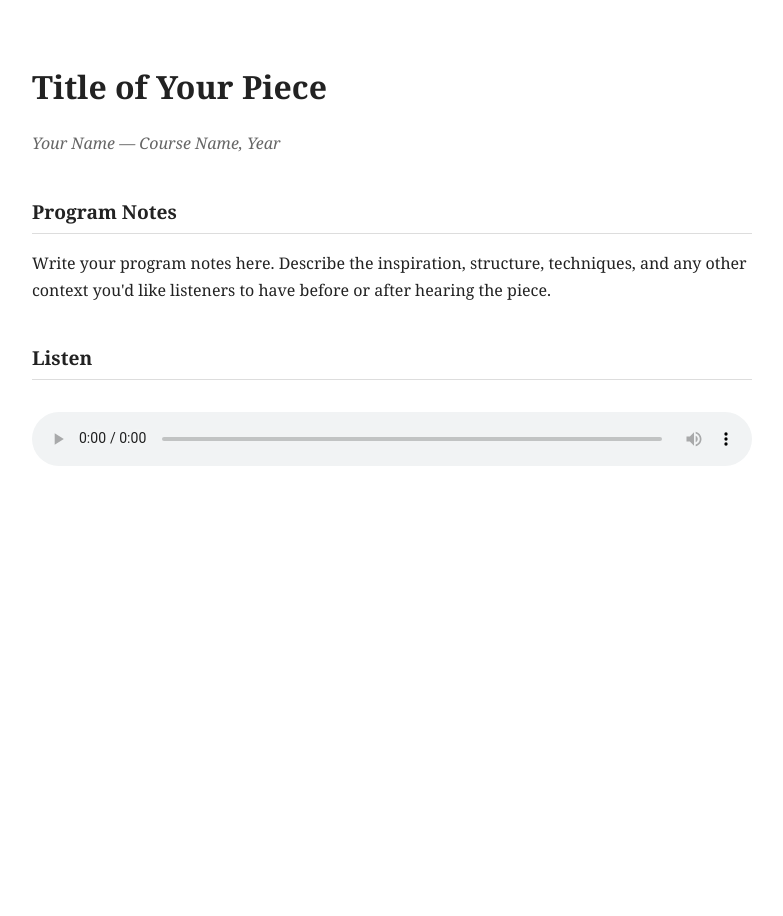
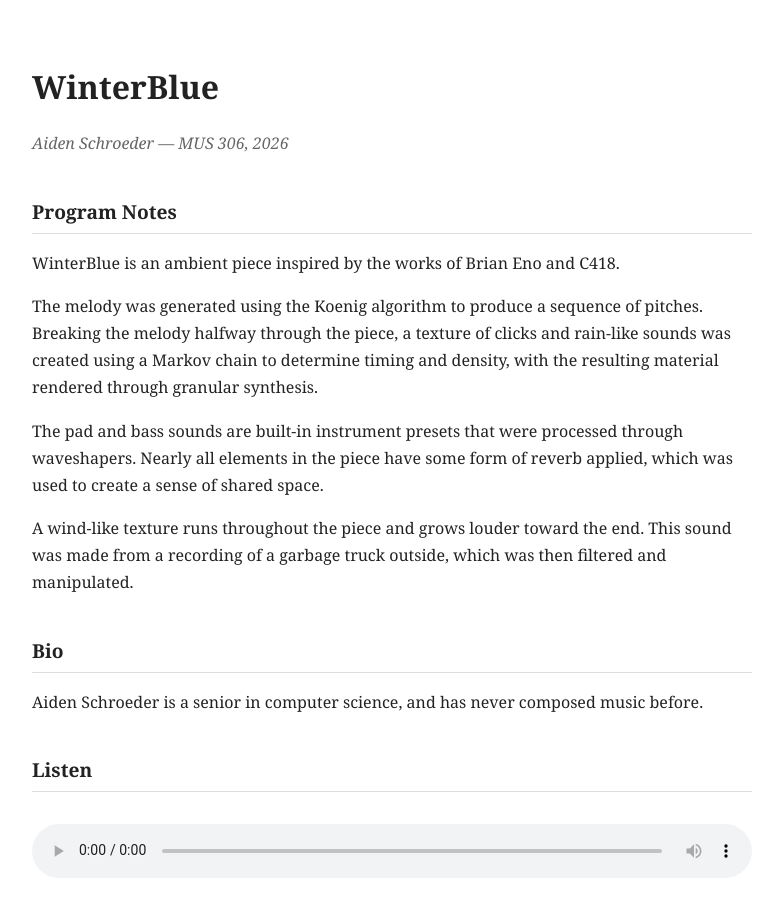
Before and after one commit to aidenx11/MUS306, a plain HTML site: page index.html in a window 1280 px wide. Shown: the whole page, without its empty margins (248-1031 px from the left). Before the commit the page ends 800 px from the top, so only its background shows below. Drawn offline with Linux system fonts and the light colour scheme.

Commit message:
Added notes and bio

```diff
--- a/index.html
+++ b/index.html
@@ -24,14 +24,33 @@
 </head>
 <body>
 
-  <h1>Title of Your Piece</h1>
-  <p class="subtitle">Your Name &mdash; Course Name, Year</p>
+  <h1>WinterBlue</h1>
+  <p class="subtitle">Aiden Schroeder &mdash; MUS 306, 2026</p>
 
   <h2>Program Notes</h2>
   <p>
-    Write your program notes here. Describe the inspiration, structure,
-    techniques, and any other context you'd like listeners to have before
-    or after hearing the piece.
+    WinterBlue is an ambient piece inspired by the works of Brian Eno and C418.
+  </p>
+  <p>
+    The melody was generated using the Koenig algorithm to produce a sequence of pitches.
+    Breaking the melody halfway through the piece, a texture of clicks and rain-like sounds was
+    created using a Markov chain to determine timing and density,
+    with the resulting material rendered through granular synthesis.
+  </p>
+  <p>
+    The pad and bass sounds are built-in instrument presets that were processed through
+    waveshapers. Nearly all elements in the piece have some form of reverb applied, which
+    was used to create a sense of shared space.
+  </p>
+  <p>
+    A wind-like texture runs throughout the piece and grows louder toward the end.
+    This sound was made from a recording of a garbage truck outside, which was
+    then filtered and manipulated.
+  </p>
+
+  <h2>Bio</h2>
+  <p>
+    Aiden Schroeder is a senior in computer science, and has never composed music before.
   </p>
 
   <h2>Listen</h2>
```
